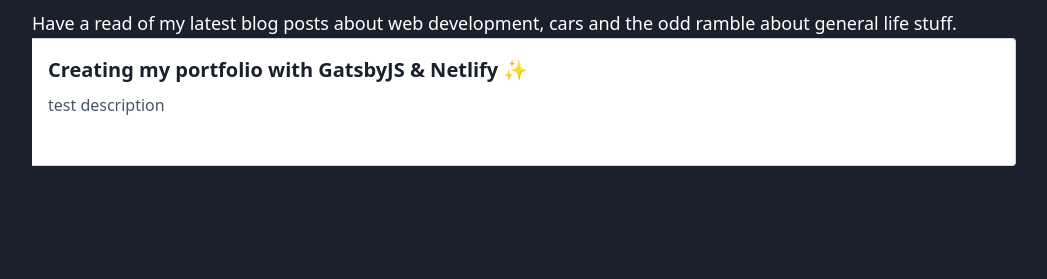
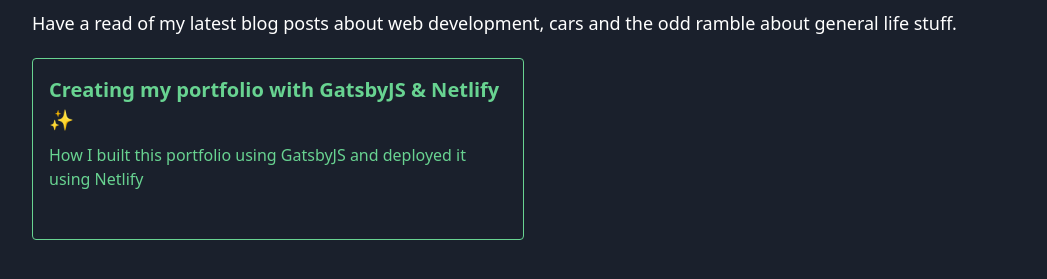
Before and after one commit to PatrickWhitehouse/gatsby-portfolio, a Gatsby site: page /blog in a window 1280 px wide. Shown: the part 151-430 px from the top of the page, without its empty margins (116-1163 px from the left). Built offline with nearby package versions, Linux system fonts and the light colour scheme; Gatsby itself is replaced by a stand-in of ours.

Commit message:
make colour pull from frontmatter

```diff
--- a/src/pages/blog.js
+++ b/src/pages/blog.js
@@ -1,6 +1,6 @@
-import React from 'react';
-import Layout from "../components/layout";
-import { useStaticQuery, graphql, Link } from 'gatsby';
+import React from "react"
+import Layout from "../components/layout"
+import { useStaticQuery, graphql, Link } from "gatsby"
 
 const Blog = () => {
   const blogCall = useStaticQuery(graphql`
@@ -14,32 +14,39 @@
               path
               date
               description
+              css
             }
           }
         }
       }
     }
-`
-    );
-    const { allMdx: { edges } } = blogCall;
+  `)
+  const {
+    allMdx: { edges },
+  } = blogCall
   return (
     <Layout>
       <h1 className="text-4xl mb-3">Blog Posts</h1>
-            <p>Have a read of my latest blog posts about web development, cars and the odd ramble about general life stuff.</p>
-            {edges.map(({ node }) => (
-
-                <Link key={node.id} to={node.frontmatter.path}>
-                    <div className="border-r border-b border-l border-gray-400 lg:border-l-0 lg:border-t lg:border-gray-400 bg-white rounded-b lg:rounded-b-none lg:rounded-r p-4 flex flex-col justify-between leading-normal">
+      <p>
+        Have a read of my latest blog posts about web development, cars and the
+        odd ramble about general life stuff.
+      </p>
+      {edges.map(({ node }, i) => (
+        <Link key={i} to={node.frontmatter.path}>
+          <div
+            className={`w-1/2 my-5 text-${node.frontmatter.css}-400 border border-${node.frontmatter.css}-400 rounded p-4 flex flex-col justify-between leading-normal`}
+          >
             <div className="mb-8">
-                            <div className="text-gray-900 font-bold text-xl mb-2">{node.frontmatter.title}</div>
-                            <p className="text-gray-700 text-base">{node.frontmatter.description}</p>
+              <div className="font-bold text-xl mb-2">
+                {node.frontmatter.title}
+              </div>
+              <p className="text-base">{node.frontmatter.description}</p>
             </div>
           </div>
         </Link>
-
       ))}
     </Layout>
   )
 }
 
-export default Blog;
+export default Blog
--- a/src/posts/2020/10-03-2020-test.mdx
+++ b/src/posts/2020/10-03-2020-test.mdx
@@ -2,7 +2,8 @@
 path: "/blog/my-first-post"
 date: "2020-03-10"
 title: "Creating my portfolio with GatsbyJS & Netlify ✨"
-description: "test description"
+description: "How I built this portfolio using GatsbyJS and deployed it using Netlify"
+css: "green"
 ---
 
 
```
Lines whose indentation alone changed are shown as unchanged.
